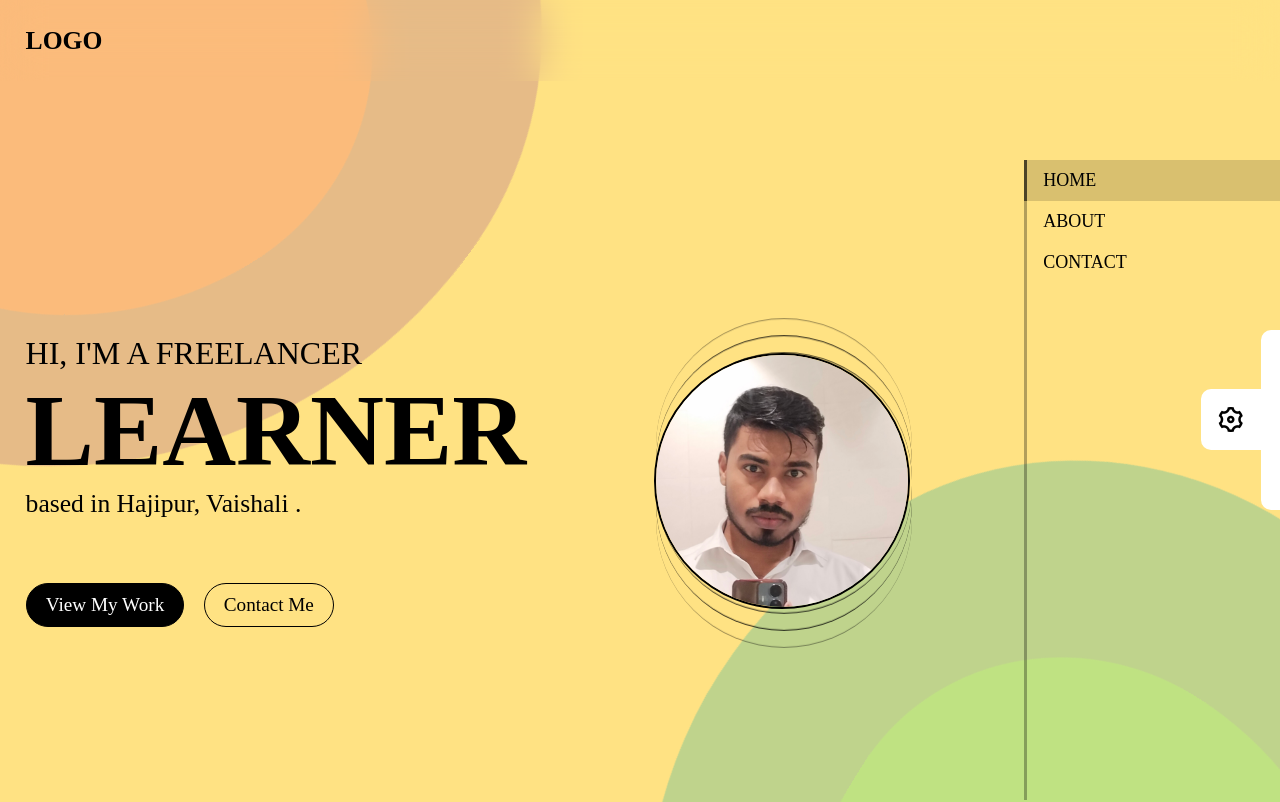
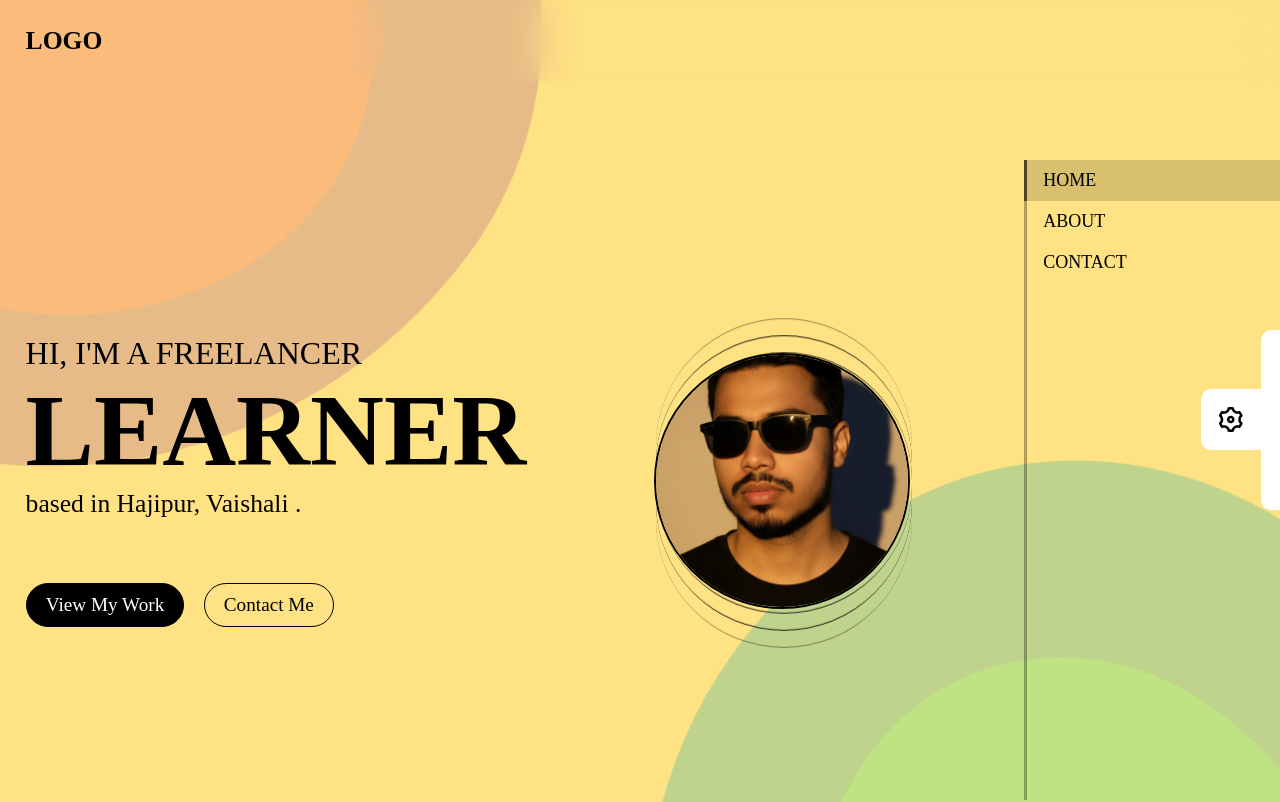
Before and after one commit to TheRohitRazz/portfolio, a plain HTML site: page index.html in a window 1280 px wide. Shown: the top 802 px of the page. Drawn offline with nearby package versions, Linux system fonts and the light colour scheme.

Commit message:
Replace image source with new AI image

```diff
--- a/index.html
+++ b/index.html
@@ -80,7 +80,7 @@
 
             <div class="h-rght circle">
                 <div class="cover-img">
-                    <img src="/Rohit_face3.jpg" alt="IMG">
+                    <img src="Rohit_AI.png" alt="IMG">
                 </div>
                 <div class="top-wave" id="cir-1"></div>
                 <div class="top-wave" id="cir-2"></div>
```
